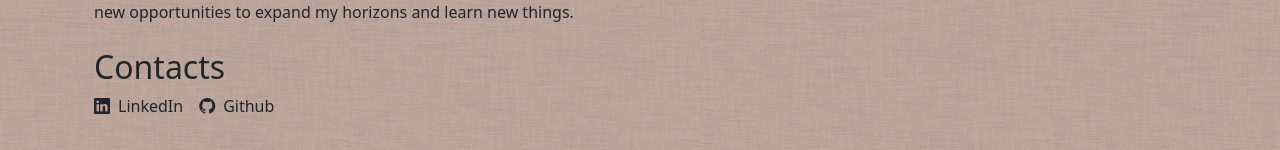
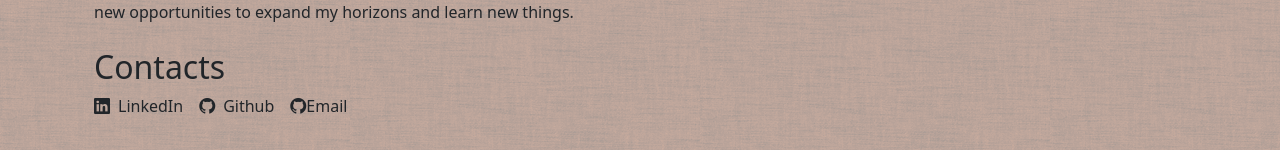
Before and after one commit to TerribleSpeller/personalWebsite, a Next.js app: page / in a window 1280 px wide. Shown: the part 345-495 px from the top of the page. Built offline with nearby package versions, Linux system fonts and the light colour scheme.

Commit message:
Email Test

```diff
--- a/app/page.js
+++ b/app/page.js
@@ -29,6 +29,9 @@ export default function Home() {
               <div className="d-flex flew-row">
                 <i className="bi bi-github"></i> <Link href="https://github.com/TerribleSpeller" className="nav-link link-module link-buffer">Github</Link>
               </div>
+              <div className="d-flex flew-row">
+                <i className="bi bi-github"></i> <Link href={deEncryptedEmail} id="contact">Email</Link>
+              </div>
             </div>
           </div>
       </div>
```
